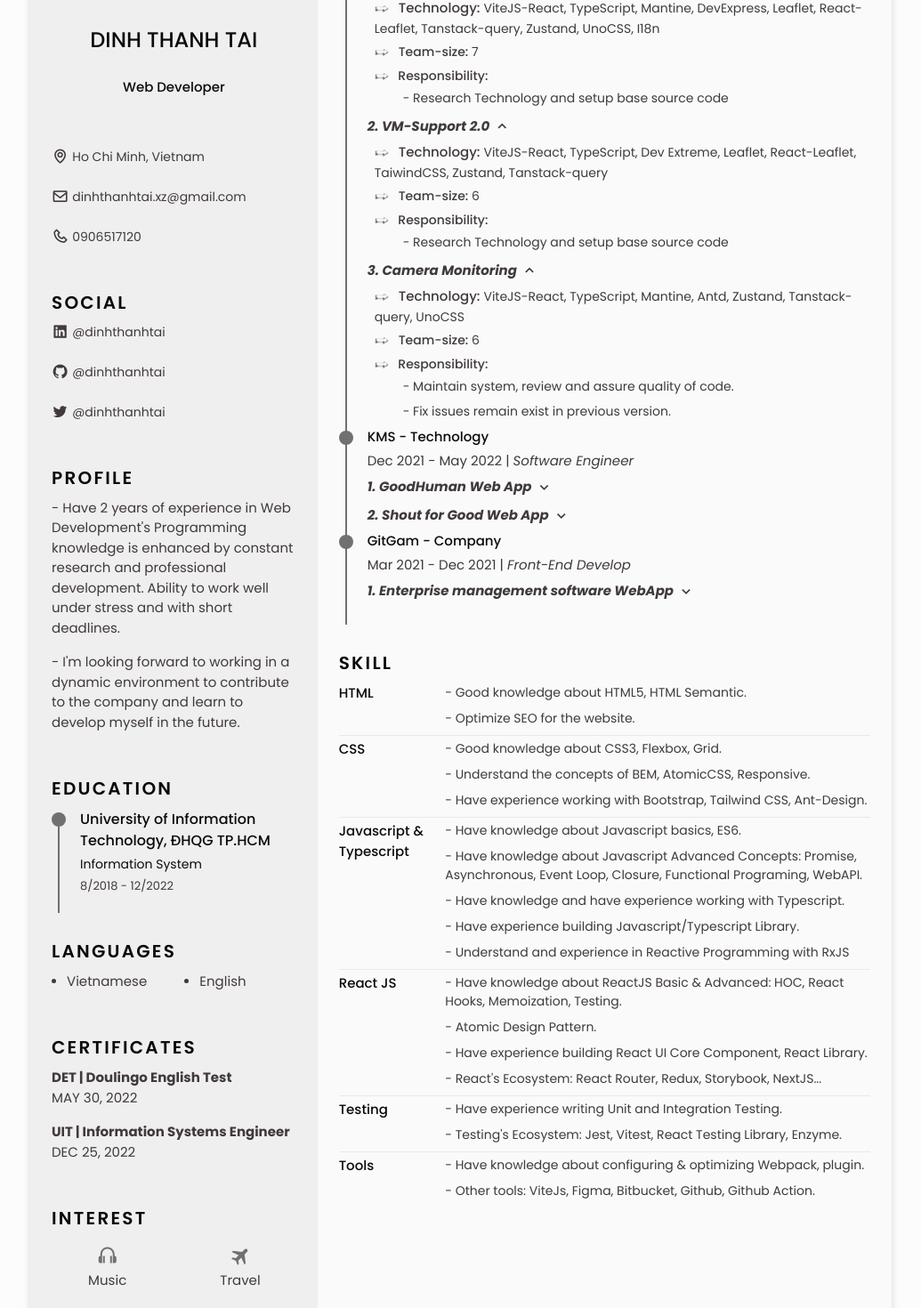
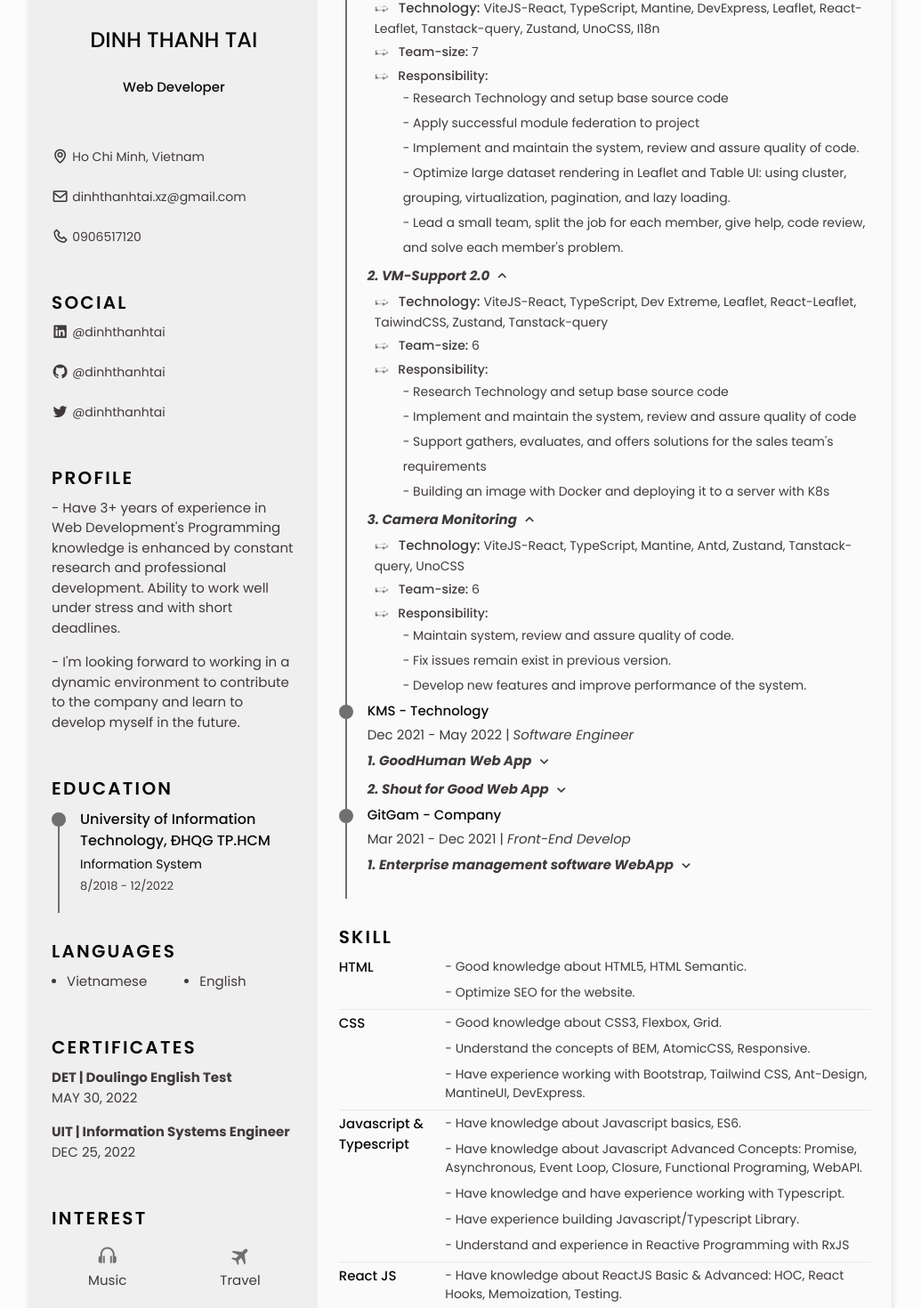
Before and after one commit to dinhthanhtai/dinhthanhtai, a React (Vite) app: page / in a window 1280 px wide. Shown: the part 197-1667 px from the top of the page at 89% size, without its empty margins (122-1157 px from the left). Built offline with nearby package versions, Linux system fonts and the light colour scheme.

Commit message:
Update cv after working in VM

```diff
--- a/src/components/main/index.tsx
+++ b/src/components/main/index.tsx
@@ -1,5 +1,5 @@
 import React, { useEffect, useState, useRef, useMemo } from 'react';
-// import html2pdf from 'html2pdf-jspdf2';
+import html2pdf from 'html2pdf-jspdf2';
 
 import ResumeLeft from './resumeLeft';
 import ResumeRight from './resumeRight';
@@ -21,13 +21,13 @@ const Main: React.FC = () => {
         }
     }, []);
 
-    // let opt = useMemo(() => ({
-    //     margin:       0,
-    //     filename:     'DINH_THANH_TAI_CV.pdf',
-    //     image:        { type: 'pdf', quality: 0.98 },
-    //     html2canvas:  { scale: 4 },
-    //     jsPDF:        { format: [250, 387], orientation: 'p' }
-    //   }),[resume])
+    let opt = useMemo(() => ({
+        margin:       0,
+        filename:     'DINH_THANH_TAI_CV.pdf',
+        image:        { type: 'pdf', quality: 0.98 },
+        html2canvas:  { scale: 4 },
+        jsPDF:        { format: [250, 387], orientation: 'p' }
+      }),[resume])
 
     const handlePrintPDF = () => {
         document.body.classList.add('scale-cv');
@@ -39,12 +39,12 @@ const Main: React.FC = () => {
         }
         , 2000);
 
-        if (generatePDF.current) {
-            generatePDF.current.href = DINH_THANH_TAI_CV;
-        }
+        // if (generatePDF.current) {
+        //     generatePDF.current.href = DINH_THANH_TAI_CV;
+        // }
 
         // export new version of pdf
-        // html2pdf(resume, opt)
+        html2pdf(resume, opt)
     }
 
     return (
--- a/src/components/main/resumeLeft/profile/index.tsx
+++ b/src/components/main/resumeLeft/profile/index.tsx
@@ -5,7 +5,7 @@ const Profile = () => {
 
       <p className='profile__description'>
         <span>
-        - Have 2 years of experience in Web Development's
+        - Have 3+ years of experience in Web Development's
         Programming knowledge is enhanced by constant research and professional development.
         Ability to work well under stress and with short deadlines. <br />
         </span>
--- a/src/components/main/resumeLeft/skills/skillsDetail/index.tsx
+++ b/src/components/main/resumeLeft/skills/skillsDetail/index.tsx
@@ -6,11 +6,17 @@ interface DetailSkill {
 const DetailSkills: DetailSkill[] = [
   {
     name: 'HTML',
-    details: ['Good knowledge about HTML5, HTML Semantic.', ' Optimize SEO for the website.']
+    details: [
+      'Good knowledge about HTML5, HTML Semantic.',
+      ' Optimize SEO for the website.'
+    ]
   },
   {
     name: 'CSS',
-    details: [' Good knowledge about CSS3, Flexbox, Grid.', 'Understand the concepts of BEM, AtomicCSS, Responsive.', 'Have experience working with Bootstrap, Tailwind CSS, Ant-Design.']
+    details: [
+      'Good knowledge about CSS3, Flexbox, Grid.',
+      'Understand the concepts of BEM, AtomicCSS, Responsive.',
+      'Have experience working with Bootstrap, Tailwind CSS, Ant-Design, MantineUI, DevExpress.']
   },
   {
     name: 'Javascript & Typescript',
@@ -23,15 +29,25 @@ const DetailSkills: DetailSkill[] = [
   },
   {
     name: 'React JS',
-    details: ['Have knowledge about ReactJS Basic & Advanced: HOC, React Hooks, Memoization, Testing.', 'Atomic Design Pattern.', 'Have experience building React UI Core Component, React Library.', 'React\'s Ecosystem: React Router, Redux, Storybook, NextJS...']
+    details: [
+      'Have knowledge about ReactJS Basic & Advanced: HOC, React Hooks, Memoization, Testing.',
+      'Atomic Design Pattern.',
+      'Have experience building React UI Core Component, React Library.',
+      'React\'s Ecosystem: React Router, Redux, Zustand, Tanstack-Query, Storybook, NextJS...']
   },
   {
     name: 'Testing',
-    details: ['Have experience writing Unit and Integration Testing.', 'Testing\'s Ecosystem: Jest, Vitest, React Testing Library, Enzyme.']
+    details: [
+      'Have experience writing Unit and Integration Testing.',
+      'Testing\'s Ecosystem: Jest, Vitest, React Testing Library, Enzyme.']
   },
   {
     name: 'Tools',
-    details: ['Have knowledge about configuring & optimizing Webpack, plugin.', 'Other tools: ViteJs, Figma, Bitbucket, Github, Github Action.']
+    details: [
+      'Have knowledge about configuring & optimizing Webpack, plugin.',
+      'Other tools: ViteJs, Figma, Bitbucket, Jira, Confluence, Github, Github Action.',
+      'Have experience working with CI/CD, Docker, Nginx, AWS, K8s, Jenkins.'
+    ]
   }
 ]
 
--- a/src/components/main/resumeRight/experience/experiences.ts
+++ b/src/components/main/resumeRight/experience/experiences.ts
@@ -31,6 +31,10 @@ export const experiences: IExperience[] = [
           teamSize: 7,
           roles: [
             'Research Technology and setup base source code',
+            'Apply successful module federation to project',
+            'Implement and maintain the system, review and assure quality of code.',
+            'Optimize large dataset rendering in Leaflet and Table UI: using cluster, grouping, virtualization, pagination, and lazy loading.',
+            'Lead a small team, split the job for each member, give help, code review, and solve each member\'s problem.',
           ]
         },
         {
@@ -39,6 +43,9 @@ export const experiences: IExperience[] = [
           teamSize: 6,
           roles: [
             'Research Technology and setup base source code',
+            'Implement and maintain the system, review and assure quality of code',
+            'Support gathers, evaluates, and offers solutions for the sales team\'s requirements',
+            'Building an image with Docker and deploying it to a server with K8s'
           ]
         },
         {
@@ -47,7 +54,8 @@ export const experiences: IExperience[] = [
           teamSize: 6,
           roles: [
             'Maintain system, review and assure quality of code.',
-            'Fix issues remain exist in previous version.'
+            'Fix issues remain exist in previous version.',
+            'Develop new features and improve performance of the system.',
           ]
         }
       ]
```
Also changed, not shown: src/assets/avatar-bk.jpg (added), src/assets/avatar.jpg.
